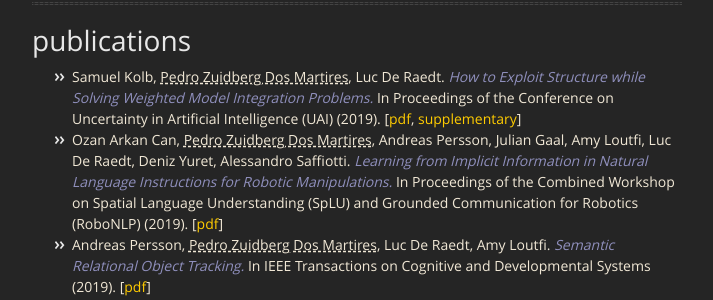
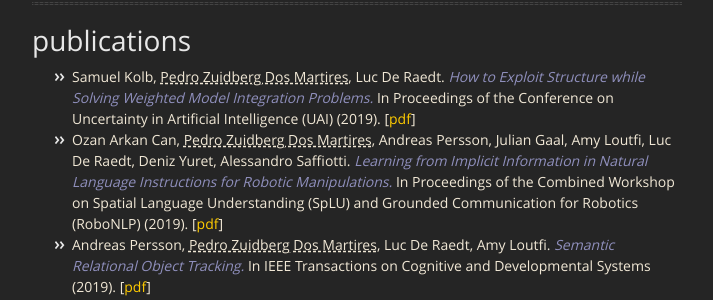
Before and after one commit to pedrozudo/pedrozudo.github.io, a Jekyll site: the page built from index.md, in a window 1280 px wide and 900 px high, scrolled down 554 px. Shown: the part 151-451 px from the top of the window, without its empty margins (283-996 px from the left). Built offline with Jekyll 4.4.1, drawn with Linux system fonts in a browser that asks for light colours.

Commit message:
updated supplementary uai19

```diff
--- a/index.md
+++ b/index.md
@@ -34,8 +34,7 @@ permalink:
    <ul>
       <li>
           Samuel Kolb, <first_author>Pedro Zuidberg Dos Martires</first_author>, Luc De Raedt. <paper>How to Exploit Structure while Solving Weighted Model Integration Problems.</paper> In Proceedings of the Conference on Uncertainty in Artificial Intelligence (UAI) (2019).
-         [<a href="docs/uai19/wmi_UAI19.pdf" target="_blank">pdf</a>,
-         <a href="docs/uai19/wmi_UAI19_supplementary.pdf" target="_blank">supplementary</a>]
+         [<a href="docs/uai19/wmi_UAI19.pdf" target="_blank">pdf</a>]
       </li>
       <li>
          Ozan Arkan Can,  <first_author>Pedro Zuidberg Dos Martires</first_author>, Andreas Persson, Julian Gaal, Amy Loutfi, Luc De Raedt, Deniz Yuret, Alessandro Saffiotti. <paper>Learning from Implicit Information in Natural Language Instructions for Robotic Manipulations.</paper> In Proceedings of the Combined Workshop on Spatial Language Understanding (SpLU) and Grounded Communication for Robotics (RoboNLP) (2019).
```
Also changed, not shown: 7 other files.
